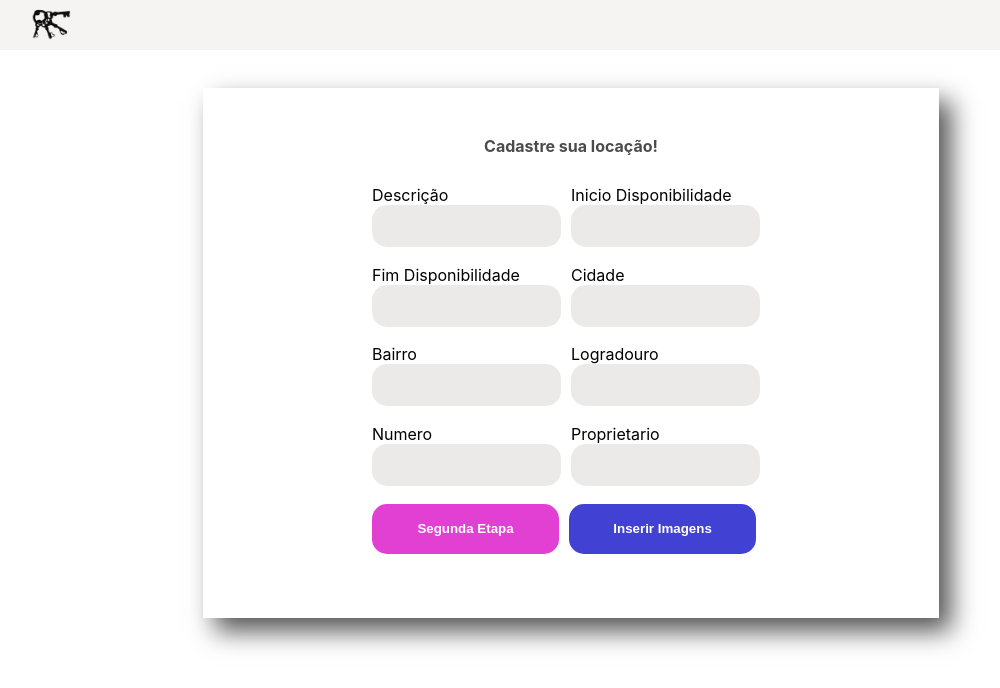
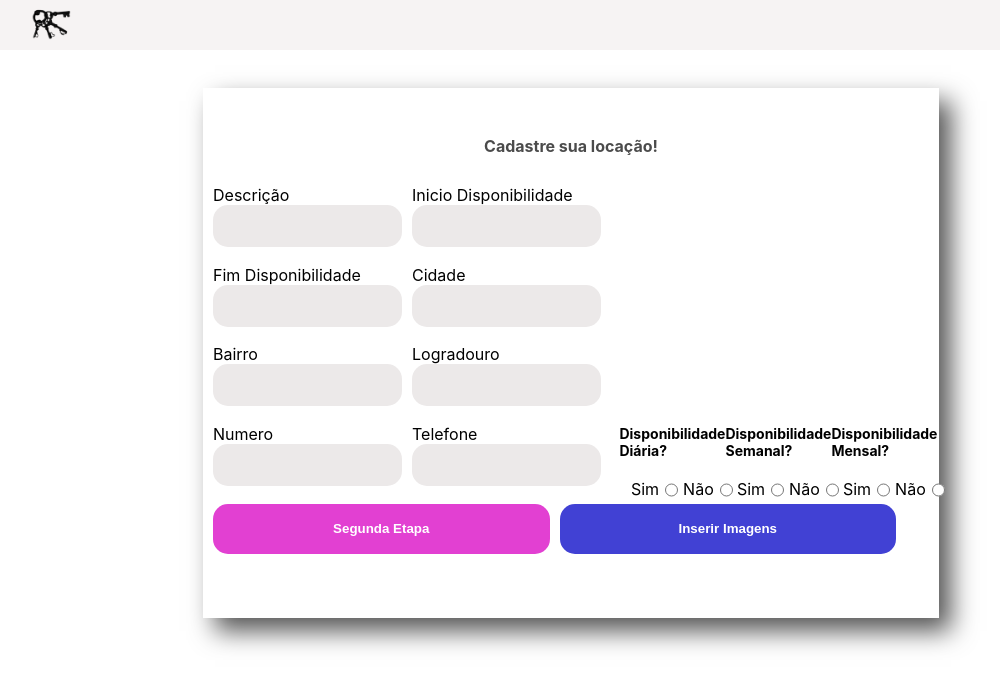
Before and after one commit to Dream-House-Grupo-9/Dream-House-web, a React (Create React App) app in the folder dream-house/: page /cadastro-anuncio in a window 1280 px wide. Shown: the top 688 px of the page, without its empty margins (53-1053 px from the left). Built offline with nearby package versions, Linux system fonts and the light colour scheme.

Commit message:
Alteracao + integracao

```diff
--- a/dream-house/src/pages/Cadastro.jsx
+++ b/dream-house/src/pages/Cadastro.jsx
@@ -3,7 +3,6 @@ import React, { useEffect, useState } from "react";
 
 import Api from "../api";
 import "../css/cadastro.css";
-import { Link } from "react-router-dom";
 import { useNavigate } from "react-router-dom";
 
 
--- a/dream-house/src/pages/CadastroAnuncio.jsx
+++ b/dream-house/src/pages/CadastroAnuncio.jsx
@@ -4,133 +4,138 @@ import { Link } from "react-router-dom";
 import "../css/cadastro-anuncio.css";
 import { useNavigate } from "react-router-dom";
 import "../css/new-cadastro-anuncio.css";
+import Api from "../api";
 
 function CadastroAnuncio() {
     const navigate = useNavigate();
 
+
+    const [descricaoInput, setDescricaoInput] = useState("");
+    const [inicioDisponibilidadeInput, setiInicioDisponibilidadeoInput] = useState("");
+    const [finalDisponibilidadeInput, setFinalDisponibilidadeInput] = useState("");
+    const [cidadeInput, setCidadeInput] = useState("");
+    const [bairroInput, setBairroInput] = useState("");
+    const [logradouroInput, setLogradouroInput] = useState("");
+    const [numeroInput, setNumeroInput] = useState("");
+    const [telefoneLocatarioInput, setTelefoneLocatarioInput] = useState("");
+    const [fotoInput, setFotoInput] = useState("");
+
+    function segundaEtapa(e) {
+        e.preventDefault();
+        Api.post("/anuncios", {
+            Id: "",
+            descricao: descricaoInput,
+            inicioDisponibilidade : inicioDisponibilidadeInput,
+            finalDisponibilidade : finalDisponibilidadeInput,
+            cidade : cidadeInput,
+            bairro : bairroInput,
+            logradouro : logradouroInput,
+            numero : numeroInput,
+            telefoneLocatario : telefoneLocatarioInput,
+            foto : fotoInput
+        })
+    }
+
+
     return (
         <>
             <NavBarCompacta />
-
-            {/* <div className="box">
-                <div className="text-container">
-                    <h4>Cadastre sua locação!</h4>
-                </div>
-
-                <div className="input-container">
-                    <form className="formulario-cadastro-imovel">
-                        <label className="label-form-imovel-register"> <b> Descrição </b> </label><br />
-                        <input className="input-form-imovel-register" type="text" /><br />
-                        <br />
-
-                        <div className="row-cadastro-anuncio">
-                            <div className="row-content">
-                                <label className="label-form-imovel-register"> <b> Inicio Disponibilidade</b> </label><br />
-                                <input className="input-form-imovel-register-default-end left" type="text" />
-
-                            </div>
-
-                            <div className="row-content">
-                                <label className="label-form-imovel-register-end"> <b> Fim Disponibilidade</b> </label><br />
-                                <input className="input-form-imovel-register-default-end" type="text" />
-                            </div>
-                        </div>
-
-                        comentar
-                        <div className="row-especial">
-                            <label className="label-form-imovel-register"> <b> Cidade </b> </label><br />
-                            <input className="input-form-imovel-register-default" type="text" />
-
-                            <label className="label-form-imovel-register-end"> <b> Bairro </b> </label><br />
-                            <input className="input-form-imovel-register-default-end" type="text" />
-                        </div>
-
-                        <div className="row-especial">
-                            <label className="label-form-imovel-register"> <b> Logradouro </b> </label><br />
-                            <input className="input-form-imovel-register-default" type="text" />
-
-                            <label className="label-form-imovel-register-end"> <b> Número </b> </label><br />
-                            <input className="input-form-imovel-register-default-end" type="text" />
-                        </div>
-
-                        <div className="row-especial">
-                            <label className="label-form-imovel-register"> <b> Nome do Proprietário </b> </label><br />
-                            <input className="input-form-imovel-register-default" type="text" />
-
-                            <button className="btn-images" type="submit">Inserir Imagens</button>
-                        </div>
-                        cabo
-
-                        <br /><br />
-
-
-                        <button onClick={() => navigate("/cadastro-anuncio-detalhes")} className="btn-segunda-etapa">Segunda Etapa</button>
-
-
-                    </form>
-                </div>
-
-            </div> */}
-
             <div className="form">
                 <div className="text-container">
                     <h4>Cadastre sua locação!</h4>
                 </div>
 
                 <div class="input-group">
-                    <form action="formulario-cadastro-imove">
+                    <form onSubmit={segundaEtapa} action="formulario-cadastro-imove">
                         <div className="inpt-row">
                             <div class="input-box">
                                 <label for="firstname">Descrição</label>
-                                <input type="text" name="firstname" required />
+                                <input type="text" name="firstname" value={descricaoInput} onChange={e => setDescricaoInput(e.target.value)} required/>
                             </div>
 
                             <div class="input-box">
                                 <label for="firstname">Inicio Disponibilidade</label>
-                                <input type="text" name="firstname"  required />
+                                <input type="text" name="firstname" value={inicioDisponibilidadeInput} onChange={e => setiInicioDisponibilidadeoInput(e.target.value)}  required />
                             </div>
                         </div>
 
                         <div className="inpt-row">
                             <div class="input-box">
                                 <label for="firstname">Fim Disponibilidade</label>
-                                <input type="text" name="firstname" required />
+                                <input type="text" name="firstname" value={finalDisponibilidadeInput} onChange={e => setFinalDisponibilidadeInput(e.target.value)} required />
                             </div>
 
                             <div class="input-box">
                                 <label for="firstname">Cidade</label>
-                                <input type="text" name="firstname"  required />
+                                <input type="text" name="firstname" value={cidadeInput} onChange={e => setCidadeInput(e.target.value)}  required />
                             </div>
                         </div>
 
                         <div className="inpt-row">
                             <div class="input-box">
                                 <label for="firstname">Bairro</label>
-                                <input type="text" name="firstname" required />
+                                <input type="text" name="firstname" value={bairroInput} onChange={e => setBairroInput(e.target.value)}  required />
                             </div>
 
                             <div class="input-box">
                                 <label for="firstname">Logradouro</label>
-                                <input type="text" name="firstname" required />
+                                <input type="text" name="firstname" value={logradouroInput} onChange={e => setLogradouroInput(e.target.value)} required />
                             </div>
                         </div>
 
                         <div className="inpt-row">
                             <div class="input-box">
                                 <label for="firstname">Numero</label>
-                                <input type="text" name="firstname" required />
+                                <input type="text" name="firstname" value={numeroInput} onChange={e => setNumeroInput(e.target.value)} required />
                             </div>
 
                             <div class="input-box">
-                                <label for="firstname">Proprietario</label>
-                                <input type="text" name="firstname" required />
+                                <label for="firstname">Telefone</label>
+                                <input type="text" name="firstname" value={telefoneLocatarioInput} onChange={e => setTelefoneLocatarioInput(e.target.value)} required />
+                            </div>
+
+
+                            <div className="form-column">
+                                <label className="label-form-imovel-register-details"> <b> Disponibilidade Diária? </b> </label><br />
+                                <div className="row-tick">
+                                    <div className="row-tick-item">
+                                        <label>Sim</label>
+                                        <input className="input-radio-imovel-register" type="radio" />
+                                        <label>Não</label>
+                                        <input className="input-radio-imovel-register" type="radio" />
+                                    </div>
+                                </div>
+                            </div>
+
+                            <div className="form-column">
+                                <label className="label-form-imovel-register-details"> <b> Disponibilidade Semanal?  </b> </label><br />
+                                <div className="row-tick">
+                                    <div className="row-tick-item">
+                                        <label>Sim</label>
+                                        <input className="input-radio-imovel-register" type="radio" />
+                                        <label>Não</label>
+                                        <input className="input-radio-imovel-register" type="radio" />
+                                    </div>
+                                </div>
+                            </div>
+
+                            <div className="form-column">
+                                <label className="label-form-imovel-register-details"> <b> Disponibilidade Mensal? </b> </label><br />
+                                <div className="row-tick">
+                                    <div className="row-tick-item">
+                                        <label>Sim</label>
+                                        <input className="input-radio-imovel-register" type="radio" />
+                                        <label>Não</label>
+                                        <input className="input-radio-imovel-register" type="radio" />
+                                    </div>
+                                </div>
                             </div>
 
                         </div>
 
                         <div className="inpt-row">
-                            <button className="btn-next-process right" onClick={() => navigate("/login")}>Segunda Etapa</button>
-                            <button className="btn-images" type="submit">Inserir Imagens</button>
+                            <button className="btn-next-process right" onClick={() => navigate("/cadastro-anuncio-detalhes")}>Segunda Etapa</button>
+                            <button className="btn-images" type="submit" value={fotoInput} onChange={e => setFotoInput(e.target.value)}>Inserir Imagens</button>
                         </div>
 
                     </form>
--- a/dream-house/src/pages/Login.jsx
+++ b/dream-house/src/pages/Login.jsx
@@ -1,8 +1,6 @@
 import React, { useEffect, useState } from "react";
-// import Button from "../components/Button";
 import Api from "../api";
 import "../css/login.css";
-import { Link } from "react-router-dom";
 import { useNavigate } from "react-router-dom";
 
 function Login() {
--- a/dream-house/src/pages/MeusAnuncios.jsx
+++ b/dream-house/src/pages/MeusAnuncios.jsx
@@ -32,7 +32,6 @@ function MeusAnuncios() {
     }
 
 
-
     return (
         <>
             <NavBar />
@@ -46,7 +45,7 @@ function MeusAnuncios() {
                     <CardMeusAnuncios
                         bairro={anuncio.bairro}
                         cidade={anuncio.cidade}
-                        valor={anuncio.valor}
+                        valorMensal={anuncio.valorMensal}
                         id={anuncio.id}
                         key={anuncio.id}
                         funcaoDeletar={deletar}
@@ -54,10 +53,6 @@ function MeusAnuncios() {
                 ))
             }
 
-            {/* <CardMeusAnuncios bairro="Vila Mariana" cidade="São Paulo - SP" valor="R$ 1000.00,00" /> */}
-
-
-
         </>
     );
 }
```
